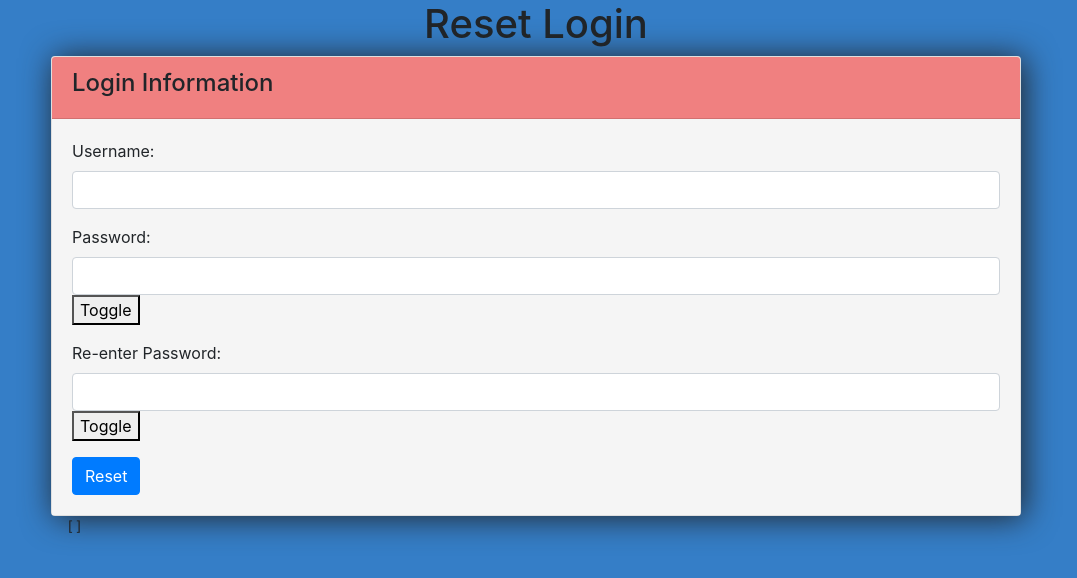
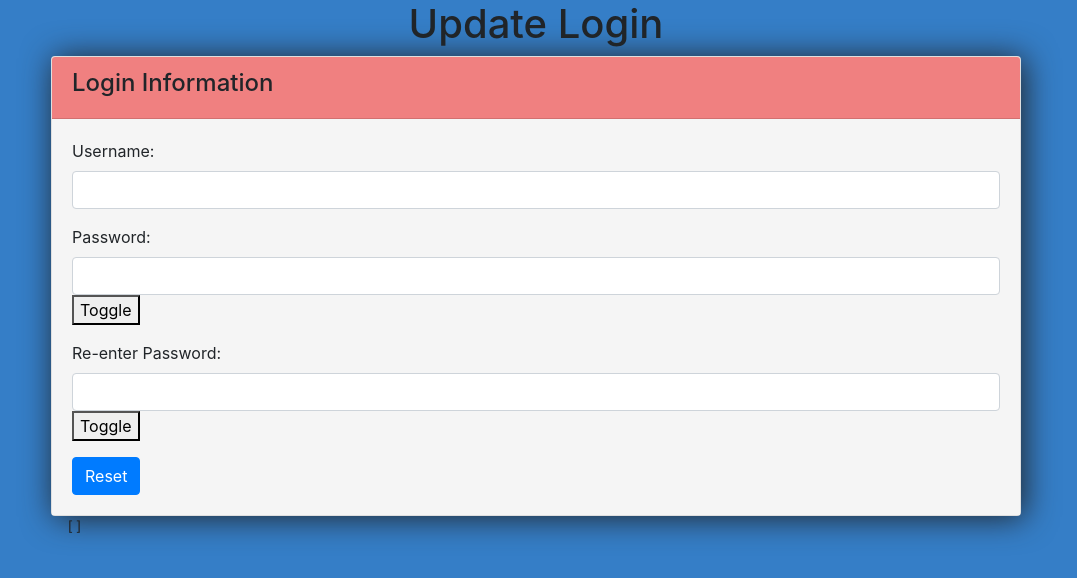
Before and after one commit to ndenefe/DB_UI_S18, an Angular app: page /update_login in a window 1280 px wide. Shown: the top 578 px of the page, without its empty margins (104-1181 px from the left). Built offline with nearby package versions, Linux system fonts and the light colour scheme.

Commit message:
login update

```diff
--- a/src/app/update/updtLogin/updtLogin.component.html
+++ b/src/app/update/updtLogin/updtLogin.component.html
@@ -1,4 +1,4 @@
-<h1 class="text-center ">Reset Login</h1>
+<h1 class="text-center ">Update Login</h1>
 <div class="row">
   <div class="col-md-8" id="content">
     <div class="card">
```
